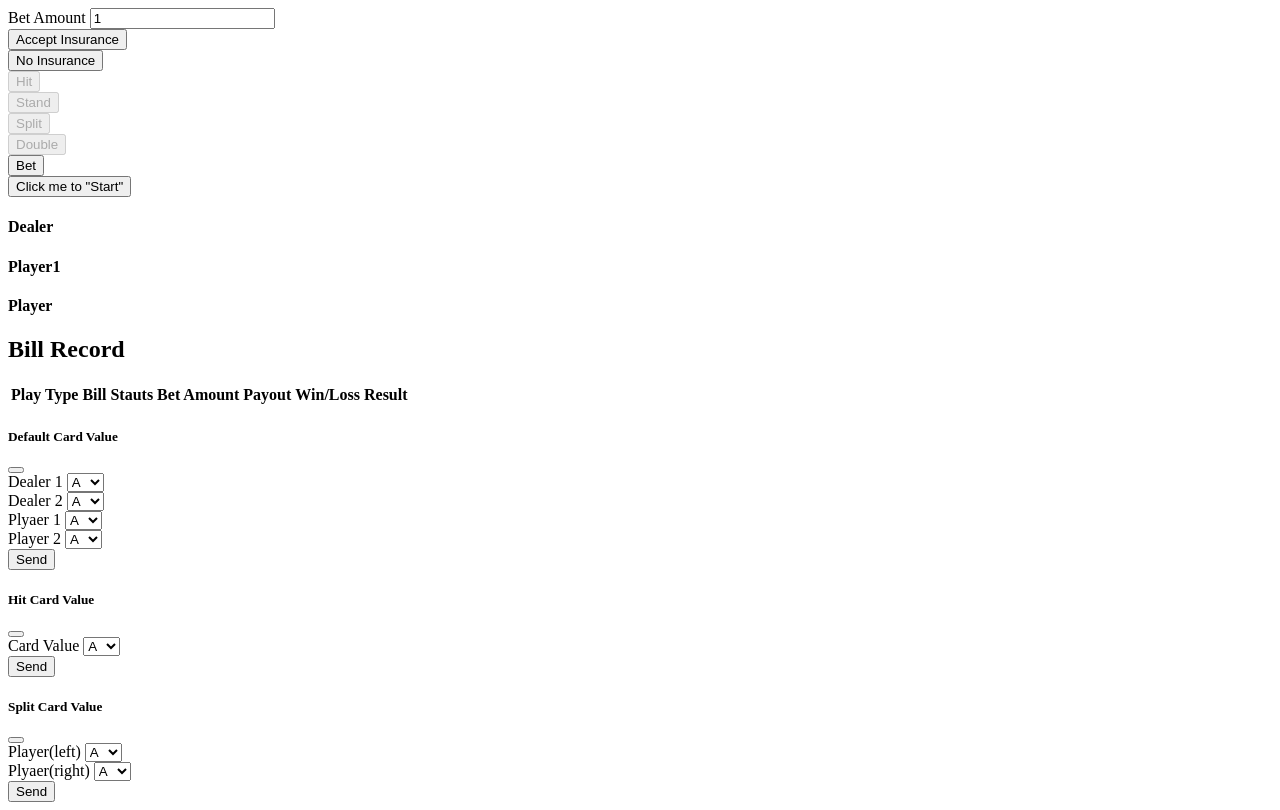
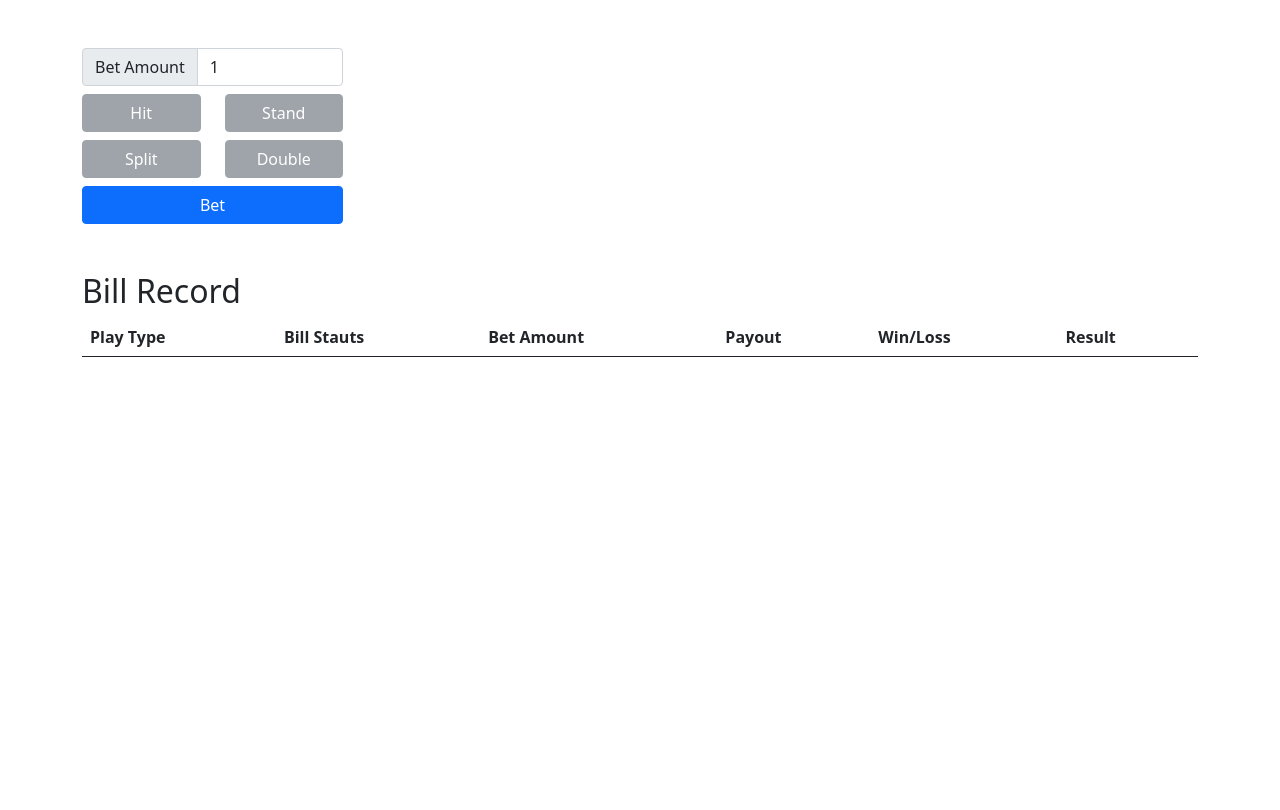
Before and after one commit to paul88543/blackjack, a plain HTML site: page index.html in a window 1280 px wide. Drawn offline with Linux system fonts and the light colour scheme; the site is published under a folder, as on GitHub Pages, so addresses that start at the root find nothing.

Commit message:
fix can not access assets issue

```diff
--- a/index.html
+++ b/index.html
@@ -1,10 +1,10 @@
 <html>
     <head>
-        <link rel="stylesheet" href="/assets/css/bootstrap.min.css">
-        <link rel="stylesheet" href="/assets/css/main.css">
-        <script src="/assets/js/bootstrap.bundle.min.js"></script>
-        <script src="/assets/js/jquery-3.6.1.min.js"></script>
-        <script src="/assets/js/main.js"></script>
+        <link rel="stylesheet" href="./assets/css/bootstrap.min.css">
+        <link rel="stylesheet" href="./assets/css/main.css">
+        <script src="./assets/js/bootstrap.bundle.min.js"></script>
+        <script src="./assets/js/jquery-3.6.1.min.js"></script>
+        <script src="./assets/js/main.js"></script>
     </head>
     <body>
         <div class="container mt-5 mb-5">
```
